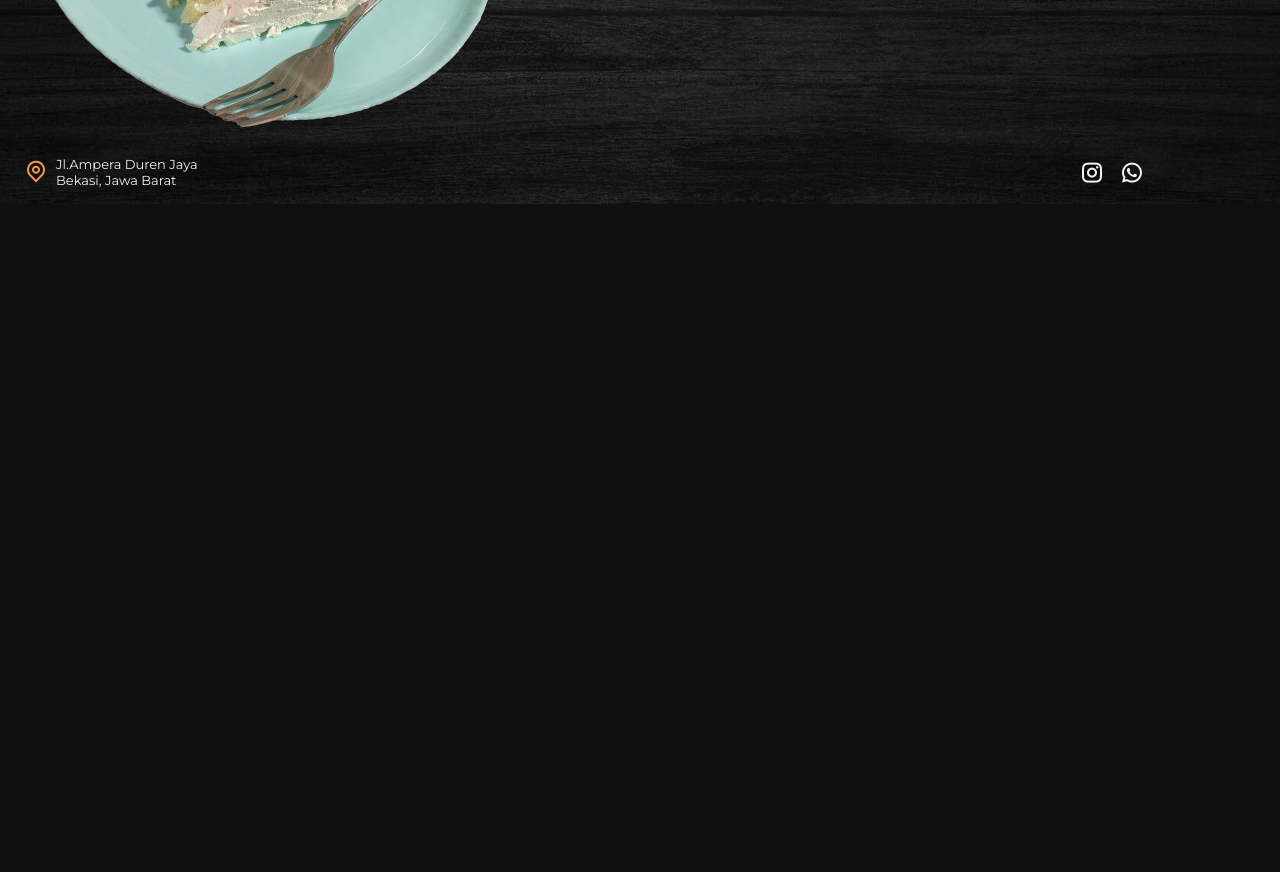
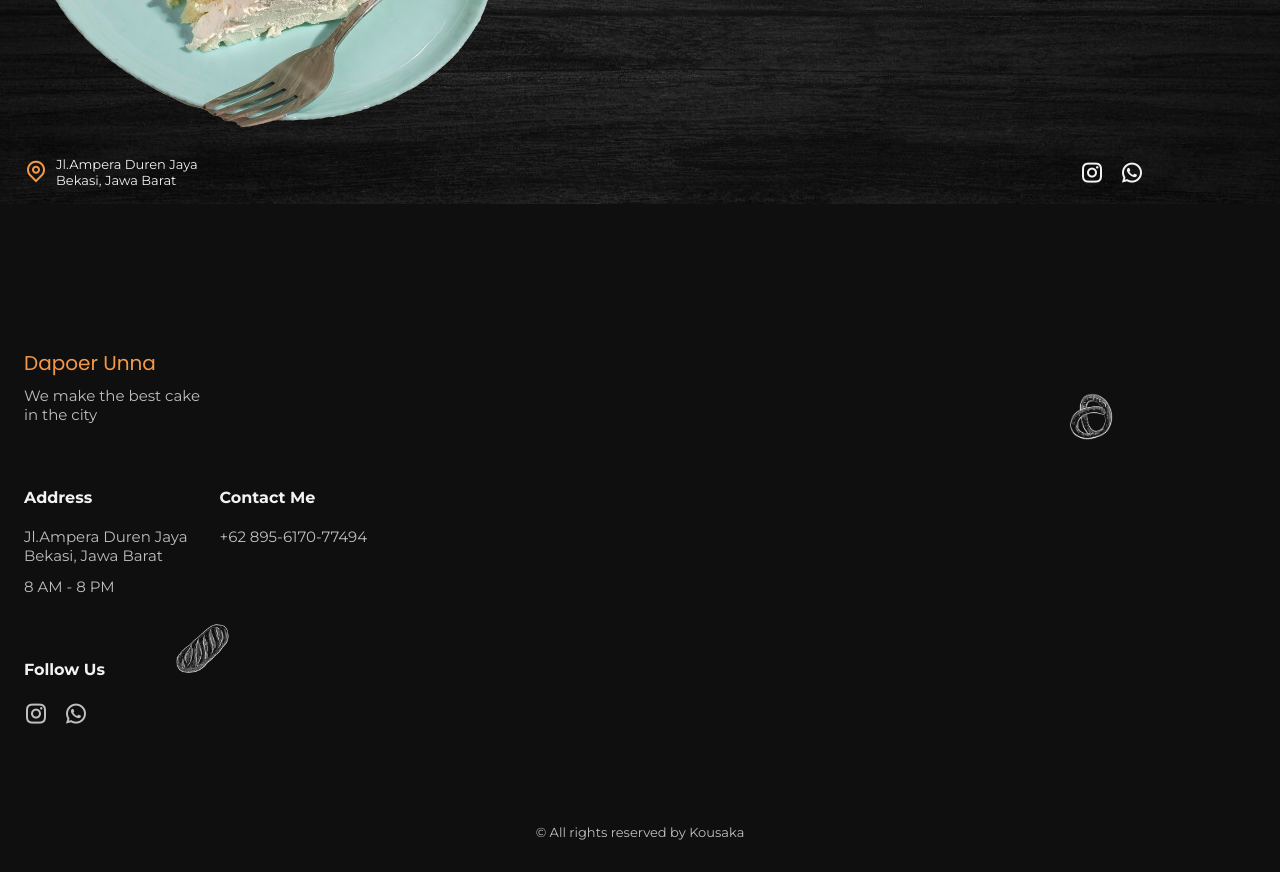
Before and after one commit to DapoerUnna/dapoerunna.github.io, a plain HTML site: page index.html in a window 1280 px wide. Shown: the part 810-1682 px from the top of the page. Before the commit the page ends 1110 px from the top, so only its background shows below. Drawn offline with nearby package versions, Linux system fonts and the light colour scheme.

Commit message:
Added footer section to HTML, updated CSS styles, and modified JavaScript to add blur effect to header on scroll

```diff
--- a/assets/style.css
+++ b/assets/style.css
@@ -163,7 +163,6 @@ nav {
 
 .nav_list {
     display: flex;
-    flex-direction: column;
     row-gap: 2.5rem;
     justify-content: center;
     align-items: center;
@@ -207,6 +206,19 @@ nav {
 
 .show-menu {
     right: 0;
+}
+
+.blur-header::after {
+    content: "";
+    position: absolute;
+    width: 1000%;
+    height: 100%;
+    background-color: hsla(0,0%,6%,.2);
+    backdrop-filter: blur (16px);
+    -webkit-backdrop-filter: blur(16px);
+    top: 0;
+    left: 0;
+    z-index: -1;
 }
 
 .home {
@@ -314,3 +326,83 @@ nav {
 .button:hover {
     background-color: var(--first-color-alt);
 }
+
+.footer {
+    padding-block: 3rem 2rem;
+}
+
+.footer_container {
+    position: relative;
+    row-gap: 4rem;
+}
+
+.footer_logo {
+    display: inline-block;
+    color: var(--first-color);
+    font-size: var(--h2-font-size);
+    font-family: var(--second-font);
+    margin-bottom: .5rem;
+    transition: color .4s;
+}
+
+.footer_logo:hover {
+    color: var(--first-color-alt);
+}
+
+.footer_content {
+    grid-template-columns: repeat(2, max-content);
+    gap: 4rem 2rem;
+}
+
+.footer_title {
+    font-size: var(--h3-font-size);
+    margin-bottom: 1.25rem;
+}
+
+.footer_list{
+    display: grid;
+    row-gap: .75rem;
+}
+
+.footer_info {
+    font-style: normal;
+}
+
+.footer_social {
+    display: flex;
+    column-gap: 1rem;
+}
+
+.footer_social a {
+    color: var(--text-color);
+    font-size: 1.5rem;
+    transition: color .4s;
+}
+
+.footer_social a:hover {
+    color: var(--first-color);
+}
+
+.footer_img-1,
+.footer_img-2 {
+    position: absolute;
+}
+
+.footer_img-1 {
+    width: 60px;
+    top: 2.5rem;
+    right: 1.5rem;
+}
+
+.footer_img-2 {
+    width: 70px;
+    top: 17rem;
+    left: 9rem;
+}
+
+.footer_copy {
+    display: block;
+    margin-top: 6rem;
+    text-align: center;
+    font-size: var(--small-font-size);
+}
--- a/index.html
+++ b/index.html
@@ -106,6 +106,63 @@
 
         </section>
     </main>
+
+    <footer class="footer">
+        <div class="footer_container container grid">
+            <div>
+                <a href="" class="footer_logo">Dapoer Unna</a>
+                <p class="footer_description">
+                We make the best cake <br> in the city
+                </p>
+            </div>
+
+            <div class="footer_content grid">
+                <div>
+                    <h3 class="footer_title">Address</h3>
+
+                    <ul class="footer_list">
+                        <li>
+                            <address class="footer_info">Jl.Ampera Duren Jaya <br> Bekasi, Jawa Barat</address>
+                        </li>
+
+                        <li>
+                            <address class="footer_info">8 AM - 8 PM </address>
+                        </li>
+                    </ul>
+                </div>
+
+                <div>
+                    <h3 class="footer_title">Contact Me</h3>
+
+                    <ul class="footer_list">
+                        <li>
+                            <address class="footer_info">+62 895-6170-77494</address>
+                        </li>
+                    </ul>
+                </div>
+
+                <div>
+                    <h3 class="footer_title">Follow Us</h3>
+
+                    <div class="footer_social">
+                        <a href="" target="_blank">
+                            <i class="ri-instagram-line"></i>
+                        </a>
+                        <a href="" target="_blank">
+                            <i class="ri-whatsapp-line"></i>
+                        </a>
+                    </div>
+                </div>
+            </div>
+
+            <img src="image/bread-4.png" alt="image" class="footer_img-1">
+            <img src="image/bread-3.png" alt="image" class="footer_img-2">
+        </div>
+
+        <span class="footer_copy">
+            &#169; All rights reserved by Kousaka
+        </span>
+    </footer>
     <script src="script.js"></script>
 </body>
 </html>
--- a/script.js
+++ b/script.js
@@ -23,8 +23,9 @@ const linkAction = () => {
 navLink.forEach(n => n.addEventListener('click', linkAction))
 
 
-// const scrollHeader = () => {
-//     const header = document.getElementById('header')
-//     this .scrollY > 200 ? header.classList.add('scroll-header')
-//                         : header.classList.remove('scroll-header')
-// }
+const blurHeader = () => {
+    const header = document.getElementById('header')
+    this.scrollY >= 50 ? header.classList.add('blur-header')
+                        : header.classList.remove('blur-header')
+}
+window.addEventListener('scroll', blurHeader)
```
Also changed, not shown: image/bread-3.png (added).
